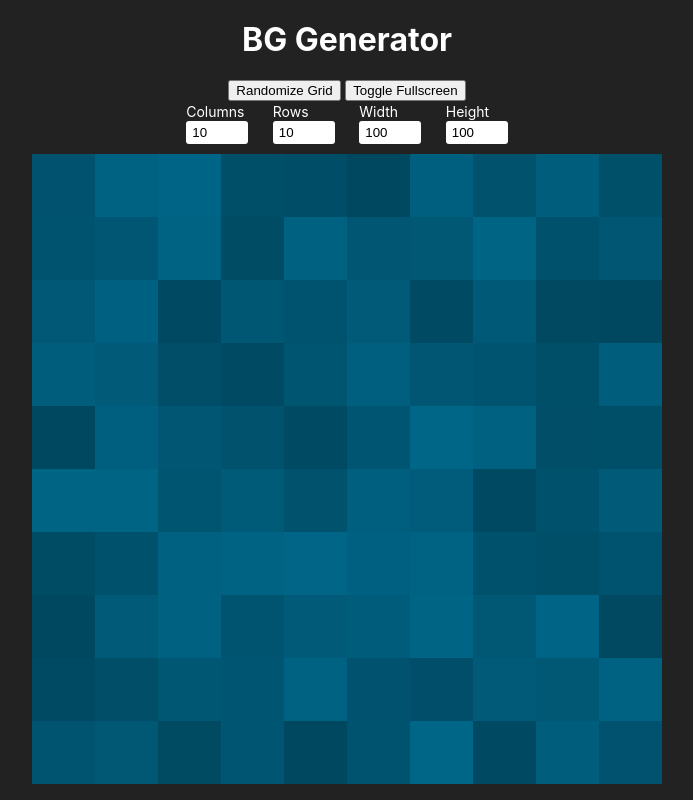
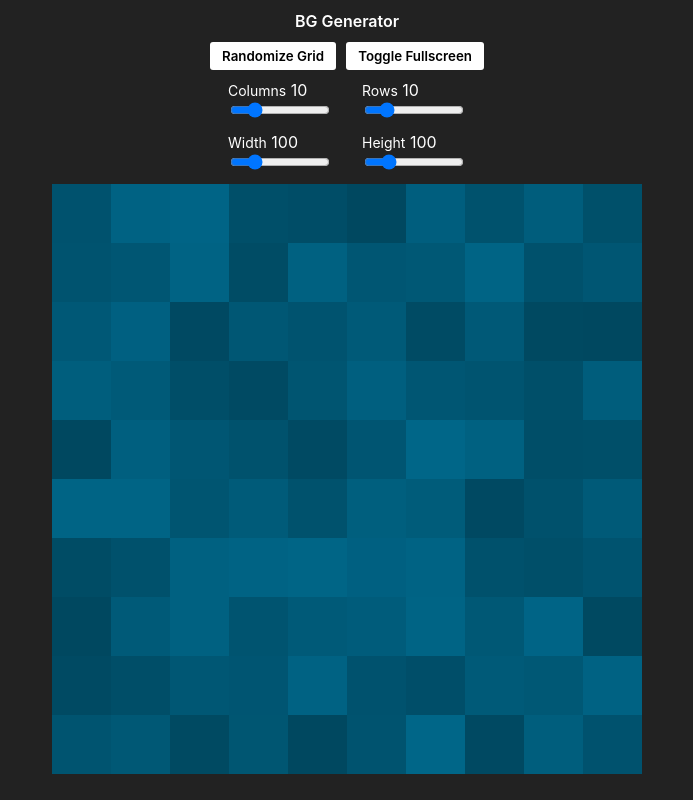
Before and after one commit to caleb531/bg-generator, a SvelteKit app: page / in a window 1280 px wide. Shown: the whole page, without its empty margins (293-986 px from the left). Built offline with nearby package versions, Linux system fonts and the light colour scheme.

Commit message:
Rework layout and styles

```diff
--- a/src/routes/+page.svelte
+++ b/src/routes/+page.svelte
@@ -9,7 +9,7 @@
 </svelte:head>
 
 <header class="app-header">
-  <h1>BG Generator</h1>
+  <h1 class="app-heading">BG Generator</h1>
   <GridControls />
 </header>
 
--- a/src/routes/GridControls.svelte
+++ b/src/routes/GridControls.svelte
@@ -24,6 +24,8 @@
       bind:value={$grid.columnCount}
     />
     <GridNumberControl id="row_count" label="Rows" min={1} max={50} bind:value={$grid.rowCount} />
+  </div>
+  <div class="grid-controls-group">
     <GridNumberControl id="width" label="Width" min={1} max={500} bind:value={$grid.width} />
     <GridNumberControl id="height" label="Height" min={1} max={500} bind:value={$grid.height} />
   </div>
--- a/src/routes/GridNumberControl.svelte
+++ b/src/routes/GridNumberControl.svelte
@@ -10,11 +10,12 @@
 <div class="grid-control">
   <div class="grid-control-row">
     <label for="grid-controls-{id}">{label}</label>
+    <span class="grid-control-value">{value}</span>
   </div>
   <div class="grid-control-row">
     <input
       id="grid-controls-{id}"
-      type="number"
+      type="range"
       name={id}
       {min}
       {max}
--- a/src/styles/index.scss
+++ b/src/styles/index.scss
@@ -8,20 +8,23 @@ body {
   text-align: center;
   color: #fff;
 }
-h1 {
-  margin: 20px 0;
-}
 a {
   color: inherit;
 }
 
 .image-canvas {
-  width: 100%;
-  max-height: calc(100vh - 170px);
+  max-height: calc(100vh - 210px);
 }
 
 .app-header {
   margin-bottom: 10px;
+}
+.app-heading {
+  margin-top: 5px;
+  margin-bottom: 5px;
+  padding: 6px 12px;
+  font-weight: 600;
+  font-size: 16px;
 }
 
 input[type='text'],
@@ -30,6 +33,34 @@ input[type='search'] {
   border-width: 0;
   border-radius: 3px;
   padding: 4px 6px;
+  font-family: inherit;
+}
+
+button {
+  border-width: 0;
+  border-radius: 3px;
+  background-color: #fff;
+  font-family: inherit;
+  font-weight: 600;
+  padding: 6px 12px;
+  &:hover:active {
+    background-color: #ccc;
+  }
+}
+
+input,
+button {
+  &:focus-visible {
+    outline-width: 0;
+    box-shadow: 0 0 0 2px #36c, 0 0 0 4px #3cf;
+  }
+}
+
+.grid-controls-group {
+  display: flex;
+  justify-content: center;
+  gap: 0 10px;
+  margin-bottom: 10px;
 }
 
 .grid-control {
@@ -46,4 +77,7 @@ input[type='search'] {
   input[type='number'] {
     width: 50px;
   }
+  input[type='range'] {
+    width: 100px;
+  }
 }
```
